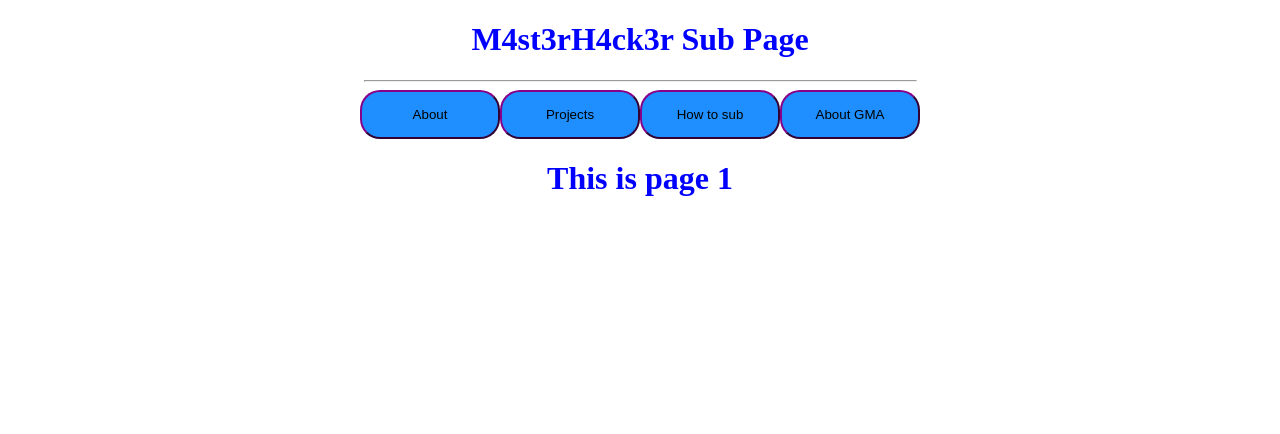
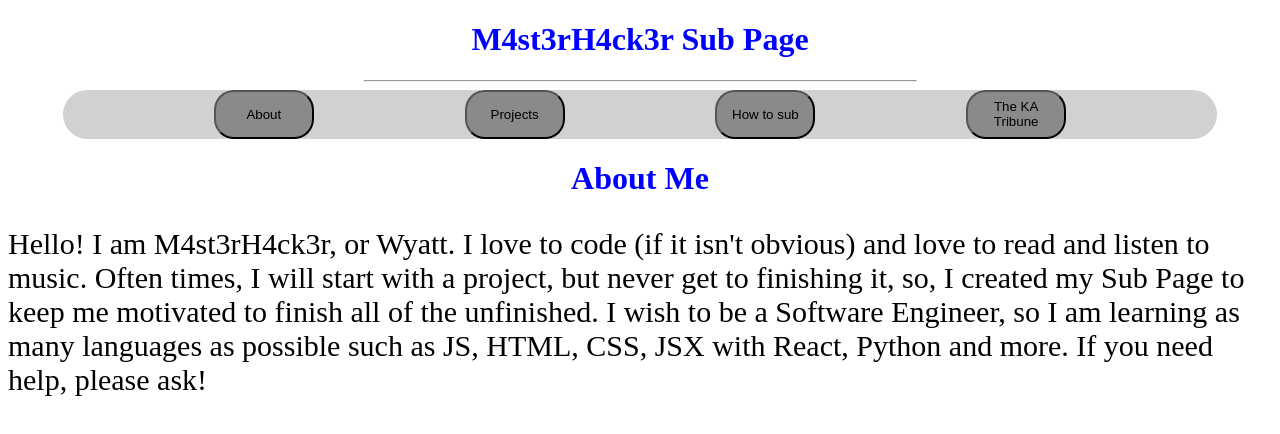
Before and after one commit to CanIJustSay/My-Sub-Page, a plain HTML site: page index.html in a window 1280 px wide. Drawn offline with nearby package versions, Linux system fonts and the light colour scheme.

Commit message:
Complete remake

```diff
--- a/index.html
+++ b/index.html
@@ -1,9 +1,26 @@
 <!DOCTYPE html>
 <html>
     <head>
+
         <meta charset="utf-8">
         <title>M4st3rH4ck3r Sub Page</title>
+        <script src="https://ajax.googleapis.com/ajax/libs/jquery/3.5.1/jquery.min.js"></script>
         <style>
+
+@keyframes shake {
+  0% { transform: translate(1px, 1px) rotate(0deg); }
+  10% { transform: translate(-1px, -2px) rotate(-1deg); }
+  20% { transform: translate(-3px, 0px) rotate(1deg); }
+  30% { transform: translate(3px, 2px) rotate(0deg); }
+  40% { transform: translate(1px, -1px) rotate(1deg); }
+  50% { transform: translate(-1px, 2px) rotate(-1deg); }
+  60% { transform: translate(-3px, 1px) rotate(0deg); }
+  70% { transform: translate(3px, 1px) rotate(-1deg); }
+  80% { transform: translate(-1px, -1px) rotate(1deg); }
+  90% { transform: translate(1px, 2px) rotate(0deg); }
+  100% { transform: translate(1px, -2px) rotate(-1deg); }
+}
+::selection{color:aqua;}
             h1 {
                 color: blue;
                 text-align: center;
@@ -11,7 +28,9 @@
 
             .page {
                 opacity: 0;
-                transition: opacity 0.3s;
+
+                transition-duration: 0.3s;
+
             }
 
             .page.show {
@@ -20,45 +39,75 @@
                 }
             button{
 
-                border-color:rgb(135, 0, 135);
+                border-color:rgb(0, 0, 0);
                 border-radius:20px;
-                width:140px;
+                width:100px;
                 height:49px;
-                background-color:#1F8FFF;
+                background-color:rgba(138, 138, 138);
                 transition-duration:1.5s;
 
             }
             button:hover{
                 background-color:rgb(13, 255, 255);
-                transform:rotate(360deg);
+               animation: shake 0.7s;
+               animation-iteration-count:infinite;
+               transform: rotateZ(20deg);
             }
             .buttons{
+                background-color:rgba(209, 209, 209);
+                border-radius:50px;
                 display:flex;
-                justify-content:center;
+                justify-content:space-evenly;
+                margin-left:55px;
+                margin-right:55px;
+                outline:none;
+
             }
+
+
+p{
+    font-size:30px;
+}
+::-webkit-scrollbar {
+  width: 13px;
+}
+::-webkit-scrollbar-track {
+  box-shadow: inset 0 0 5px grey;
+  border-radius: 10px;
+
+}
+::-webkit-scrollbar-thumb {
+  background: lightgrey;
+  border-radius: 10px;
+}
+::-webkit-scrollbar-thumb:hover {
+background:grey;
+}
         </style>
     </head>
     <body>
         <h1>M4st3rH4ck3r Sub Page</h1>
 
         <hr width="551">
-        <div class="buttons"><button type="button" onclick="switchPage('page1')">About</button>
+        <div id="main"class="buttons"><button type="button" onclick="switchPage('page1')">About</button>
 
-<button type="button" onclick="switchPage('page2')">Projects</button>
+<button id="main" type="button" onclick="switchPage('page2')">Projects</button>
 
-<button type="button" onclick="switchPage('page3')">How to sub</button>
+<button id="main" type="button" onclick="switchPage('page3')">How to sub</button>
 
-<button type="button" onclick="switchPage('page4')">About GMA</button>
+<button id="main"type="button" onclick="switchPage('page4')">The KA Tribune</button>
 
 </div>
 
 
         <div class="page page1 show">
-            <h1>This is page 1</h1>
+            <h1>About Me</h1>
+            <p> Hello! I am M4st3rH4ck3r, or Wyatt. I love to code (if it isn't obvious) and love to read and listen to music. Often times, I will start with a project, but never get to finishing it, so, I created my Sub Page to keep me motivated to finish all of the unfinished. I wish to be a Software Engineer, so I am learning as many languages as possible such as JS, HTML, CSS, JSX with React, Python and more. If you need help, please ask!</p>
         </div>
 
         <div class="page page2">
             <h1>This is page 2</h1>
+
         </div>
 
         <div class="page page3">
@@ -75,7 +124,7 @@
                 const $ = x => document.querySelector(x);
                 const $$ = x => document.querySelectorAll(x);
 
-                $$('.page:not(.show)').forEach(x => x.style.display = 'none');
+                $$('.page:not(.show)').forEach(x => x.style                        .display = 'none');
 
                 function switchPage(page) {
                     $('.' + currentPage).classList.remove('show');
@@ -89,6 +138,54 @@
                     }, 300);
                 }
         }
+        //experimentation
+        /*
+        $("page page 1").ready(function(){
+            $("h1").click(function(){
+                $(this).hide("slow");
+            });
+            $("p").click(function(){
+                $(this).fadeOut("slow");
+            });
+
+        });
+
+
+
+        });*/
+        /*
+        $(document).ready(function(){
+
+    $("p").slideUp("slow");
+
+$("h1").click(function(){
+    $("p").slideDown("slow");
+});
+        });
+*/
+/*
+$(document).ready(function(){
+  $("h1").click(function(){
+    $(".box").animate({
+        left: '100px',
+        height:'150px',
+        width:'150px',
+        opacity:'0.2'
+    });
+  });
+});
+*/
+/*
+$(document).ready(function(){
+  $("h1").click(function(){
+    var div = $(".box");
+    div.animate({height: '300px', opacity: '0.4'}, "slow");
+    div.animate({width: '300px', opacity: '0.8'}, "slow");
+    div.animate({height: '100px', opacity: '0.4'}, "slow");
+    div.animate({width: '100px', opacity: '0.8'}, "slow");
+  });
+});
+*/
        </script>
     </body>
 </html>
--- a/style.css
+++ /dev/null
@@ -1,7 +0,0 @@
-html, body {
-  margin: 0;
-  padding: 0;
-}
-canvas {
-  display: block;
-}
```
